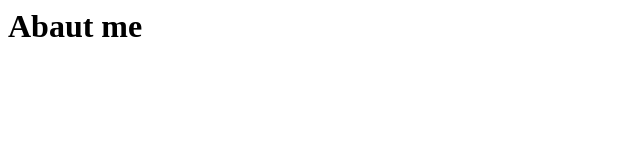
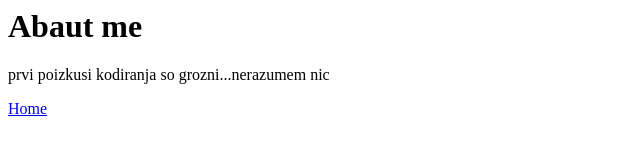
Before and after one commit to PinkPieq/PinkPieq.github.io, a plain HTML site: page abaut/index.html in a window 1280 px wide. Shown: the whole page, without its empty margins (0-640 px from the left). Drawn offline with Linux system fonts and the light colour scheme.

Commit message:
dodani linki

```diff
--- a/abaut/index.html
+++ b/abaut/index.html
@@ -1 +1,7 @@
 <h1> Abaut me</h1>
+
+<p> prvi poizkusi kodiranja so grozni...nerazumem nic  </p>
+
+<nav>
+     <a href="../index.html">Home</a>
+<nav>
```
Also changed, not shown: index.html (+5 -0 lines).
